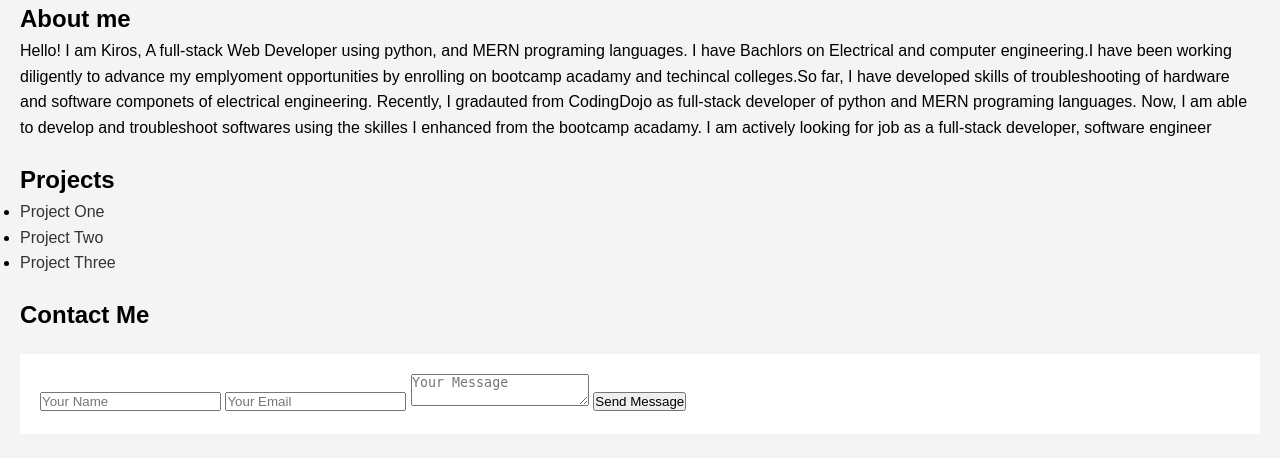
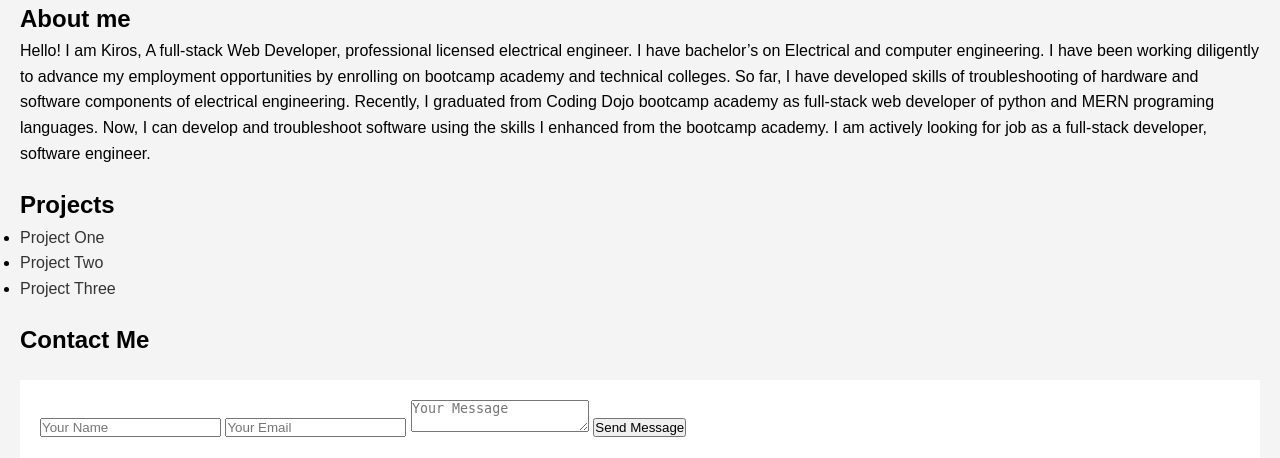
Before and after one commit to Key12-max/Python, a Flask app: page /about in a window 1280 px wide. Shown: the part 170-628 px from the top of the page. Run offline with Flask 3, Linux system fonts and the light colour scheme.

Commit message:
updated the context in p element

```diff
--- a/fundamentals/portfolio_website/static/style.css
+++ b/fundamentals/portfolio_website/static/style.css
@@ -44,7 +44,6 @@ text-align: center;
 margin-top: 20px;
 background-color: transparent;
 color: #fff;
-text-align: center;
 padding: 20px 0;
 }
 #contact form {
--- a/fundamentals/portfolio_website/templates/about.html
+++ b/fundamentals/portfolio_website/templates/about.html
@@ -23,12 +23,11 @@
 <main>
     <section class="bio">
         <h2>About me</h2>
-        <p>Hello! I am Kiros, A full-stack Web Developer using  python, and MERN programing languages.
-            I have Bachlors on Electrical and computer engineering.I have been working diligently to advance my
-        emplyoment opportunities by enrolling on bootcamp acadamy and techincal colleges.So far, I have developed skills of troubleshooting of hardware and software componets of electrical engineering.
-    Recently, I gradauted from CodingDojo as full-stack developer of python and MERN programing languages.
-    Now, I am able to develop and troubleshoot softwares using the skilles I enhanced from the bootcamp acadamy.
-    I am actively looking for job as a full-stack developer, software engineer
+        <p>Hello! I am Kiros, A full-stack Web Developer, professional licensed electrical engineer.
+            I have bachelor’s on Electrical and computer engineering. I have been working diligently to advance my employment opportunities by enrolling on bootcamp academy and technical colleges. So far, I have developed skills of troubleshooting of hardware and software components of electrical engineering.
+            Recently, I graduated from Coding Dojo bootcamp academy as full-stack web developer of python and MERN programing languages.
+            Now, I can develop and troubleshoot software using the skills I enhanced from the bootcamp academy.
+            I am actively looking for job as a full-stack developer, software engineer.
         </p>
     </section>
     <section class="projects">
@@ -55,7 +54,6 @@
     </section>
 </main>
 
-
 <footer>
     <p>&copy; 2023 My Portfolio</p>
 </footer>
```
